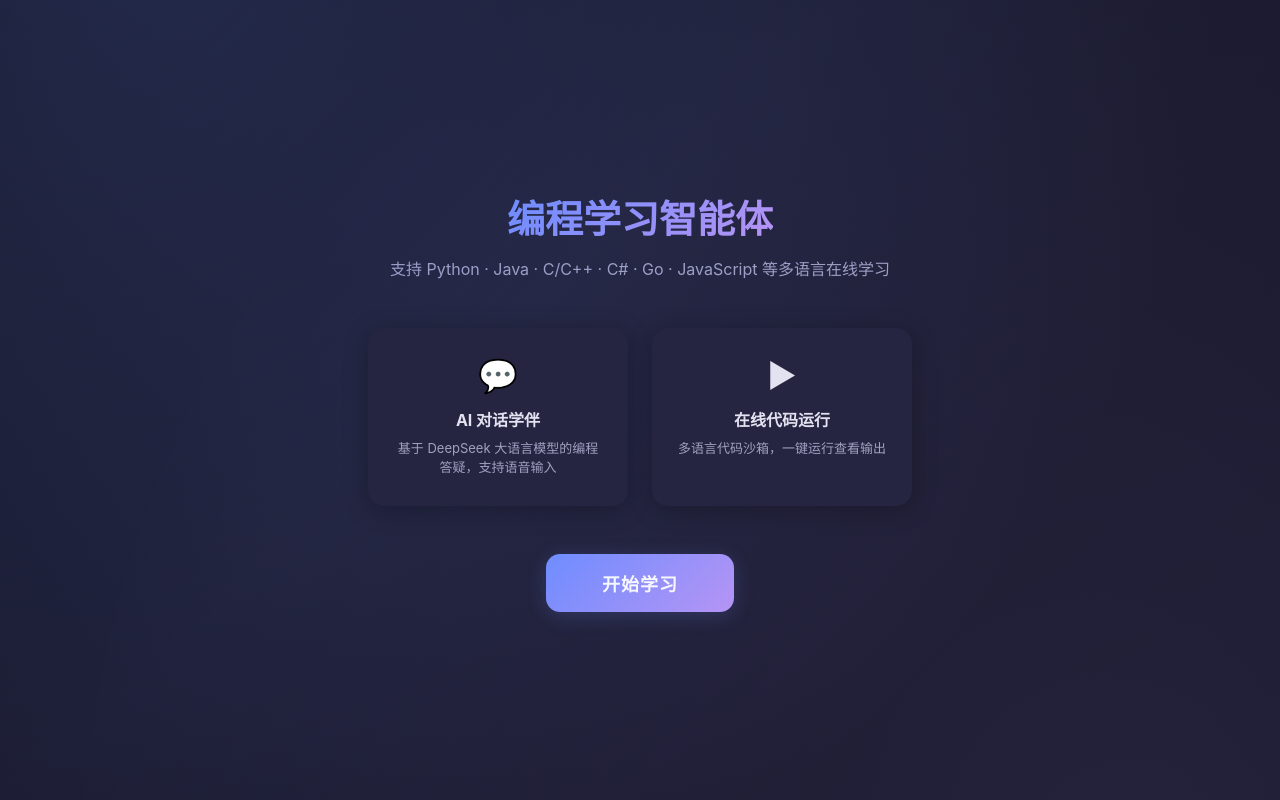
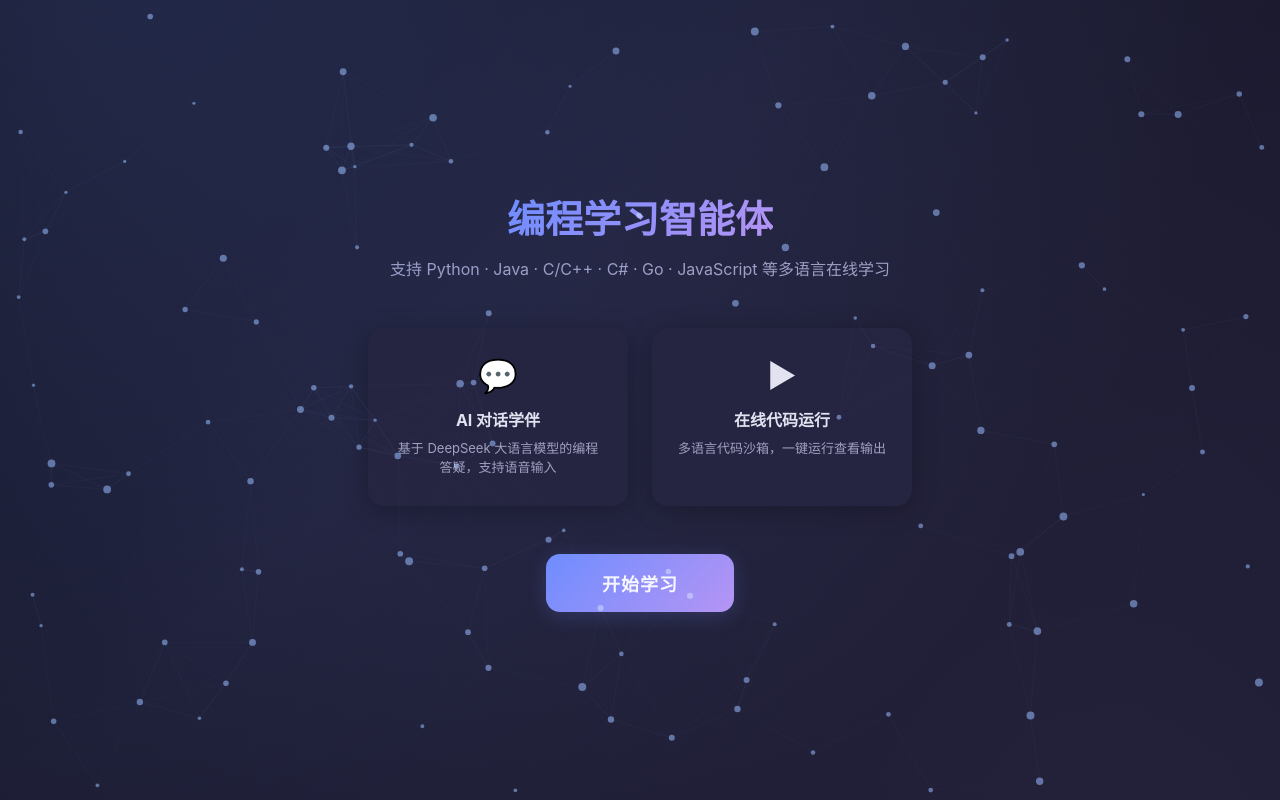
Before and after one commit to pityyou/programming-tutor, a Vue app in the folder client/: page / in a window 1280 px wide. Built offline with nearby package versions, Linux system fonts and the light colour scheme.

Commit message:
fix: particle overlay on all pages, mouse tracking persistence

```diff
--- a/client/src/App.vue
+++ b/client/src/App.vue
@@ -4,19 +4,16 @@ import ParticleBackground from './components/ParticleBackground.vue'
 </script>
 
 <template>
-  <div class="app-root">
-    <ParticleBackground />
+  <ParticleBackground />
+  <div class="app-content">
     <RouterView />
   </div>
 </template>
 
 <style>
-.app-root {
+.app-content {
   position: relative;
+  z-index: 1;
   min-height: 100vh;
 }
-.app-root > :not(.particle-canvas) {
-  position: relative;
-  z-index: 1;
-}
 </style>
--- a/client/src/components/ParticleBackground.vue
+++ b/client/src/components/ParticleBackground.vue
@@ -9,34 +9,34 @@ let animId = 0
 let w = 0, h = 0
 
 class Particle {
-  x: number; y: number; vx: number; vy: number; r: number; baseR: number
+  x: number; y: number; vx: number; vy: number; r: number; baseR: number; hue: number
   constructor() {
     this.x = Math.random() * w
     this.y = Math.random() * h
     this.vx = (Math.random() - 0.5) * 0.3
     this.vy = (Math.random() - 0.5) * 0.3
-    this.baseR = Math.random() * 2 + 1
+    this.baseR = Math.random() * 2.5 + 1.5
     this.r = this.baseR
+    this.hue = Math.random() > 0.5 ? 220 : 270
   }
   update() {
-    // Mouse attraction
     const dx = mouse.x - this.x
     const dy = mouse.y - this.y
     const dist = Math.sqrt(dx * dx + dy * dy)
-    if (dist < 180 && mouse.x > 0) {
-      const force = (180 - dist) / 180 * 0.04
-      this.vx += dx * force * 0.01
-      this.vy += dy * force * 0.01
-      this.r = Math.min(this.baseR + (180 - dist) / 180 * 4, 6)
+    if (dist < 250 && mouse.x > 0) {
+      const force = (250 - dist) / 250 * 0.08
+      this.vx += dx * force * 0.015
+      this.vy += dy * force * 0.015
+      this.r = Math.min(this.baseR + (250 - dist) / 250 * 5, 7)
+      this.hue = 270
     } else {
       this.r += (this.baseR - this.r) * 0.1
+      this.hue = 220
     }
-    // Damping
     this.vx *= 0.999
     this.vy *= 0.999
     this.x += this.vx
     this.y += this.vy
-    // Bounce edges
     if (this.x < 0) { this.x = 0; this.vx *= -1 }
     if (this.x > w) { this.x = w; this.vx *= -1 }
     if (this.y < 0) { this.y = 0; this.vy *= -1 }
@@ -46,10 +46,8 @@ class Particle {
     if (!ctx) return
     ctx.beginPath()
     ctx.arc(this.x, this.y, this.r, 0, Math.PI * 2)
-    ctx.fillStyle = 'rgba(137, 180, 250, 0.5)'
-    if (this.r > this.baseR + 0.5) {
-      ctx.fillStyle = 'rgba(183, 148, 244, 0.7)'
-    }
+    const alpha = this.hue === 270 ? 0.85 : 0.6
+    ctx.fillStyle = `hsla(${this.hue}, 70%, 70%, ${alpha})`
     ctx.fill()
   }
 }
@@ -58,7 +56,7 @@ function init() {
   if (!canvas.value) return
   ctx = canvas.value.getContext('2d')!
   resize()
-  particles = Array.from({ length: 60 }, () => new Particle())
+  particles = Array.from({ length: 120 }, () => new Particle())
   animate()
 }
 
@@ -72,36 +70,34 @@ function animate() {
   if (!ctx || !canvas.value) return
   ctx.clearRect(0, 0, w, h)
 
-  // Draw connections
   for (let i = 0; i < particles.length; i++) {
     for (let j = i + 1; j < particles.length; j++) {
       const dx = particles[i].x - particles[j].x
       const dy = particles[i].y - particles[j].y
       const dist = Math.sqrt(dx * dx + dy * dy)
-      if (dist < 100) {
+      if (dist < 140) {
         ctx.beginPath()
         ctx.moveTo(particles[i].x, particles[i].y)
         ctx.lineTo(particles[j].x, particles[j].y)
-        ctx.strokeStyle = `rgba(137, 180, 250, ${0.08 * (1 - dist / 100)})`
-        ctx.lineWidth = 0.5
+        ctx.strokeStyle = `rgba(137, 180, 250, ${0.12 * (1 - dist / 140)})`
+        ctx.lineWidth = 0.6
         ctx.stroke()
       }
     }
   }
 
-  // Update and draw particles
   for (const p of particles) {
     p.update()
     p.draw()
   }
 
-  // Mouse glow
   if (mouse.x > 0) {
-    const g = ctx.createRadialGradient(mouse.x, mouse.y, 0, mouse.x, mouse.y, 120)
-    g.addColorStop(0, 'rgba(183, 148, 244, 0.06)')
+    const g = ctx.createRadialGradient(mouse.x, mouse.y, 0, mouse.x, mouse.y, 180)
+    g.addColorStop(0, 'rgba(183, 148, 244, 0.1)')
+    g.addColorStop(0.5, 'rgba(108, 140, 255, 0.05)')
     g.addColorStop(1, 'rgba(183, 148, 244, 0)')
     ctx.fillStyle = g
-    ctx.fillRect(mouse.x - 120, mouse.y - 120, 240, 240)
+    ctx.fillRect(mouse.x - 180, mouse.y - 180, 360, 360)
   }
 
   animId = requestAnimationFrame(animate)
@@ -140,9 +136,10 @@ onUnmounted(() => {
 .particle-canvas {
   position: fixed;
   top: 0; left: 0;
-  width: 100vw; height: 100vh;
+  width: 100%; height: 100%;
   pointer-events: none;
-  z-index: 0;
-  opacity: 0.6;
+  z-index: 9999;
+  pointer-events: none !important;
+  mix-blend-mode: screen;
 }
 </style>
```
